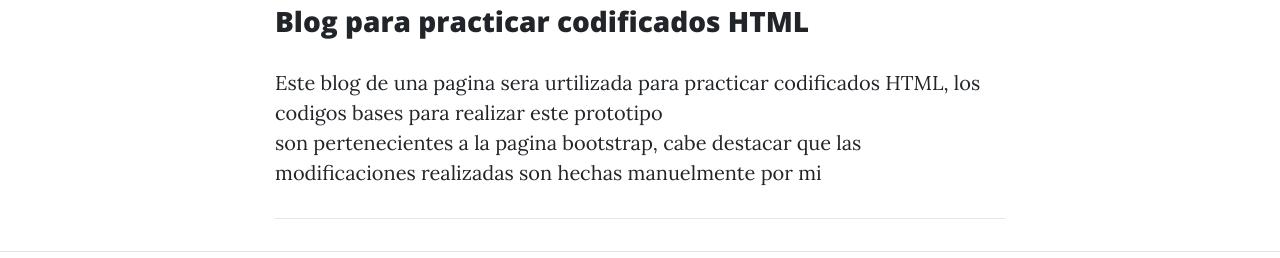
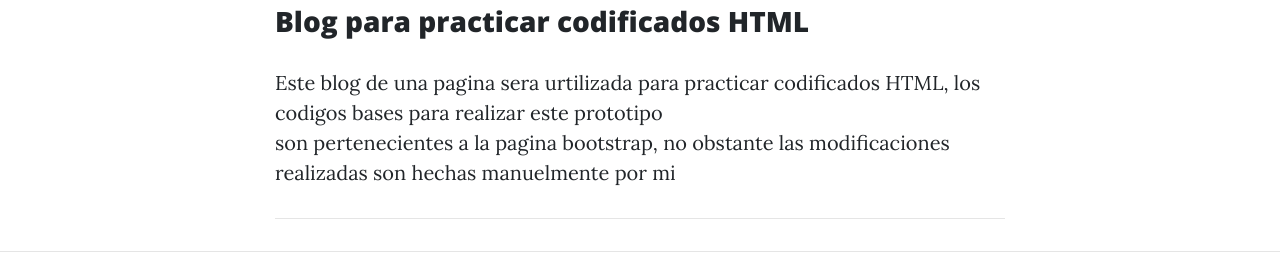
Before and after one commit to Jesaltstudio/tarea-por-un-punto, a website: page index.html in a window 1280 px wide. Shown: the part 624-882 px from the top of the page. Drawn offline with nearby package versions, Linux system fonts and the light colour scheme.

Commit message:
Update index.html

```diff
--- a/index.html
+++ b/index.html
@@ -71,10 +71,10 @@
             <h3 class="post-subtitle">
              Blog para practicar codificados HTML
             </h3>
-            <p><front color="BLUE">
+            <p> <front color="BLUE">
               Este blog de una pagina sera urtilizada para practicar codificados HTML, los codigos bases para realizar este prototipo</br>
-              son pertenecientes a la pagina bootstrap, cabe destacar que las modificaciones realizadas son hechas manuelmente por mi</br>
-            </p></front color="BLUE">
+              son pertenecientes a la pagina bootstrap, no obstante las modificaciones realizadas son hechas manuelmente por mi</br>
+            </p> </front color="BLUE">
           </a>
         </div>
         <hr>
```
